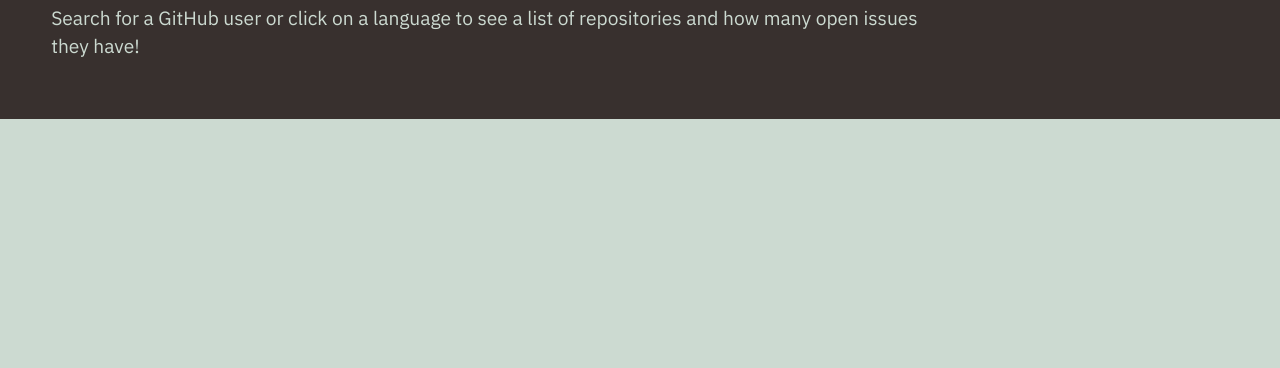
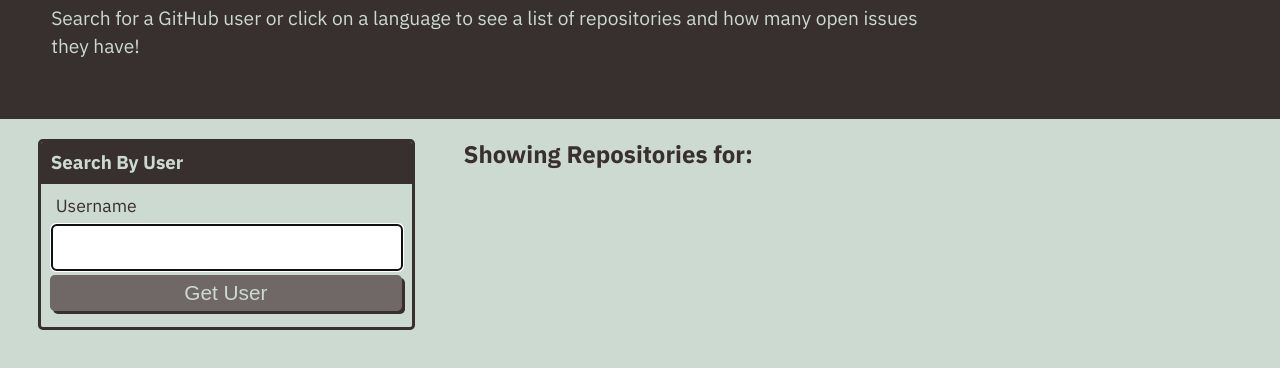
Before and after one commit to shikaile/Git-It-Done, a plain HTML site: page module-6-starter/index.html in a window 1280 px wide. Shown: the part 114-482 px from the top of the page. Drawn offline with Linux system fonts and the light colour scheme.

Commit message:
functioning

```diff
--- a/module-6-starter/index.html
+++ b/module-6-starter/index.html
@@ -20,8 +20,25 @@
 
 
   <main class="flex-row justify-space-between">
+    <div class="'col-12 col-md-4">
+      <div class="card">
+        <h3 class="card-header text-uppercse">Search By User</h3>
+        <form id="user-form" class="card-body">
 
+          <label class="form-label" for="username">Username</label>
+          <input name="username" id="username" type="text" autofocus="true" class="form-input" />
+          <button type="submit" class="btn">Get User</button>
+
+        </form>
+      </div>
+    </div>
+
+    <div class="'col-12 col-md-8">
+      <h2 class="subtitle">Showing Repositories for: <span id="repo-search-term"></span></h2>
+      <div id="repos-container" class="list-group"></div>
+    </div>
   </main>
+  <script src="./assets/js/homepage.js"></script>
 
 </body>
 
```
